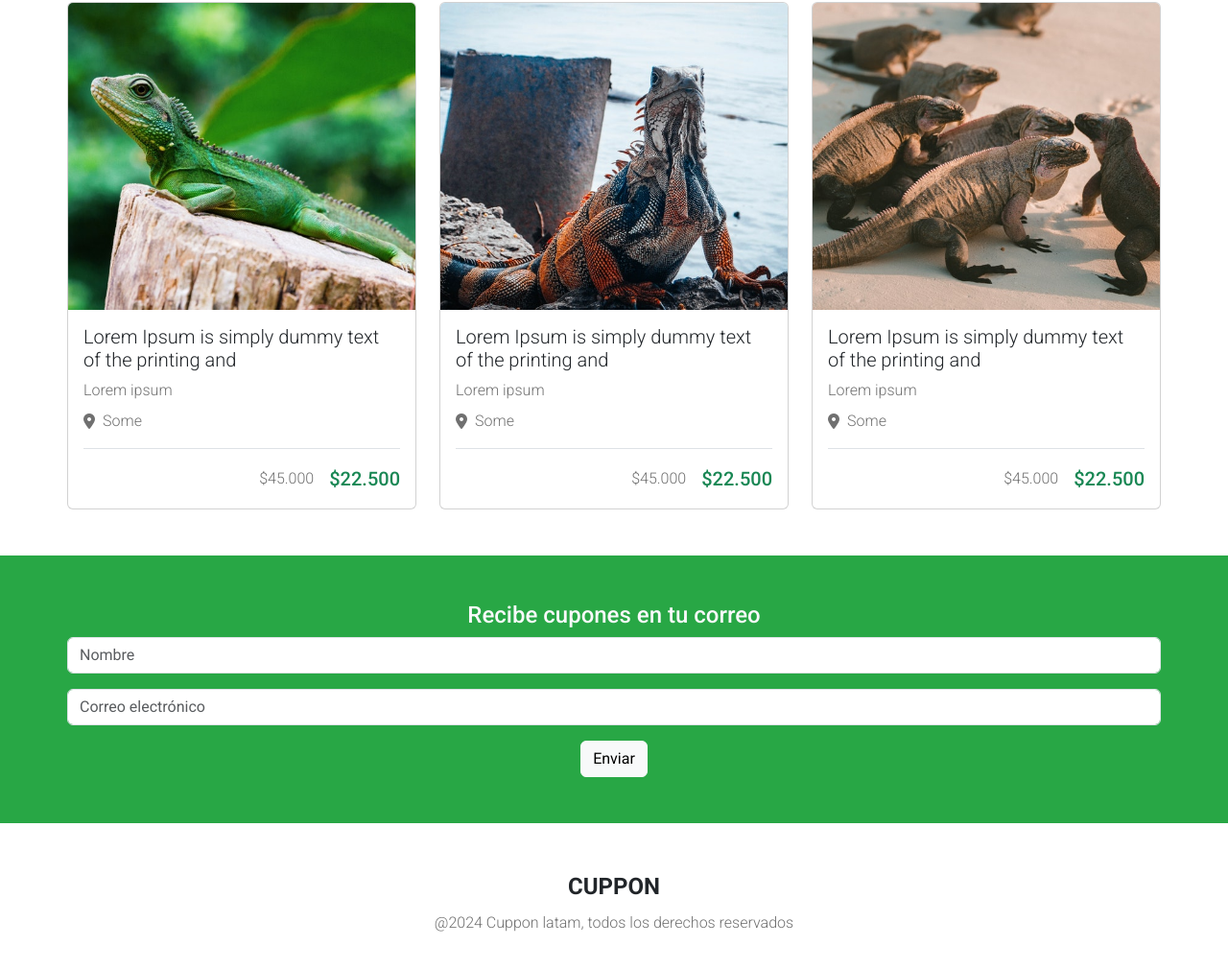
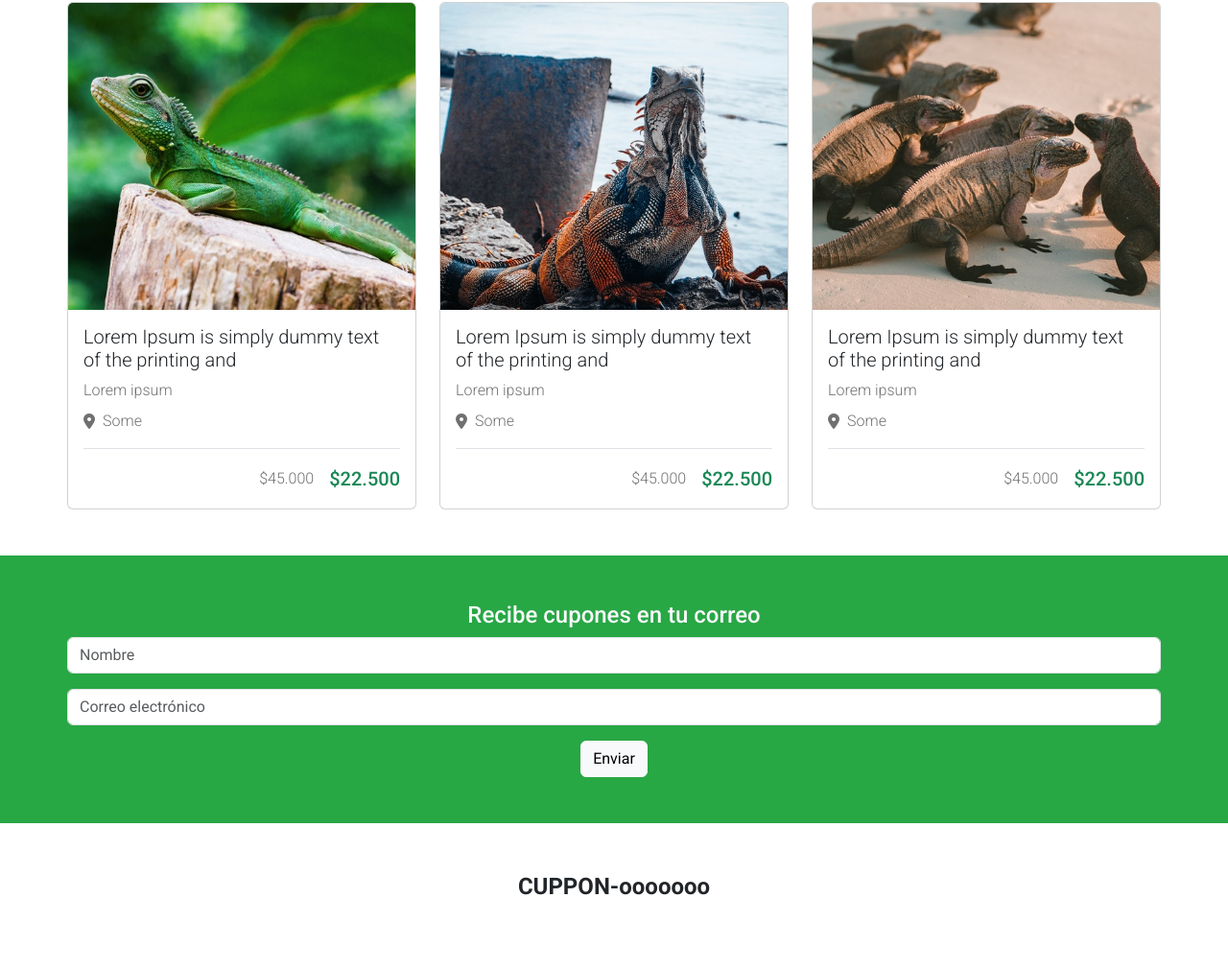
Before and after one commit to alonsotrina/prueba-2, a plain HTML site: page index.html in a window 1280 px wide. Shown: the part 679-1689 px from the top of the page at 96% size. Drawn offline with nearby package versions, Linux system fonts and the light colour scheme.

Commit message:
modificación del footer

```diff
--- a/index.html
+++ b/index.html
@@ -272,8 +272,7 @@
     </main>
 
     <footer class="py-5 text-center">
-      <p class="fs-4 text-dark mb-2 fw-bold">CUPPON</p>
-      <p class="text-gray">@2024 Cuppon latam, todos los derechos reservados</p>
+      <p class="fs-4 text-dark mb-2 fw-bold">CUPPON-ooooooo</p>
     </footer>
 
     <script
```
